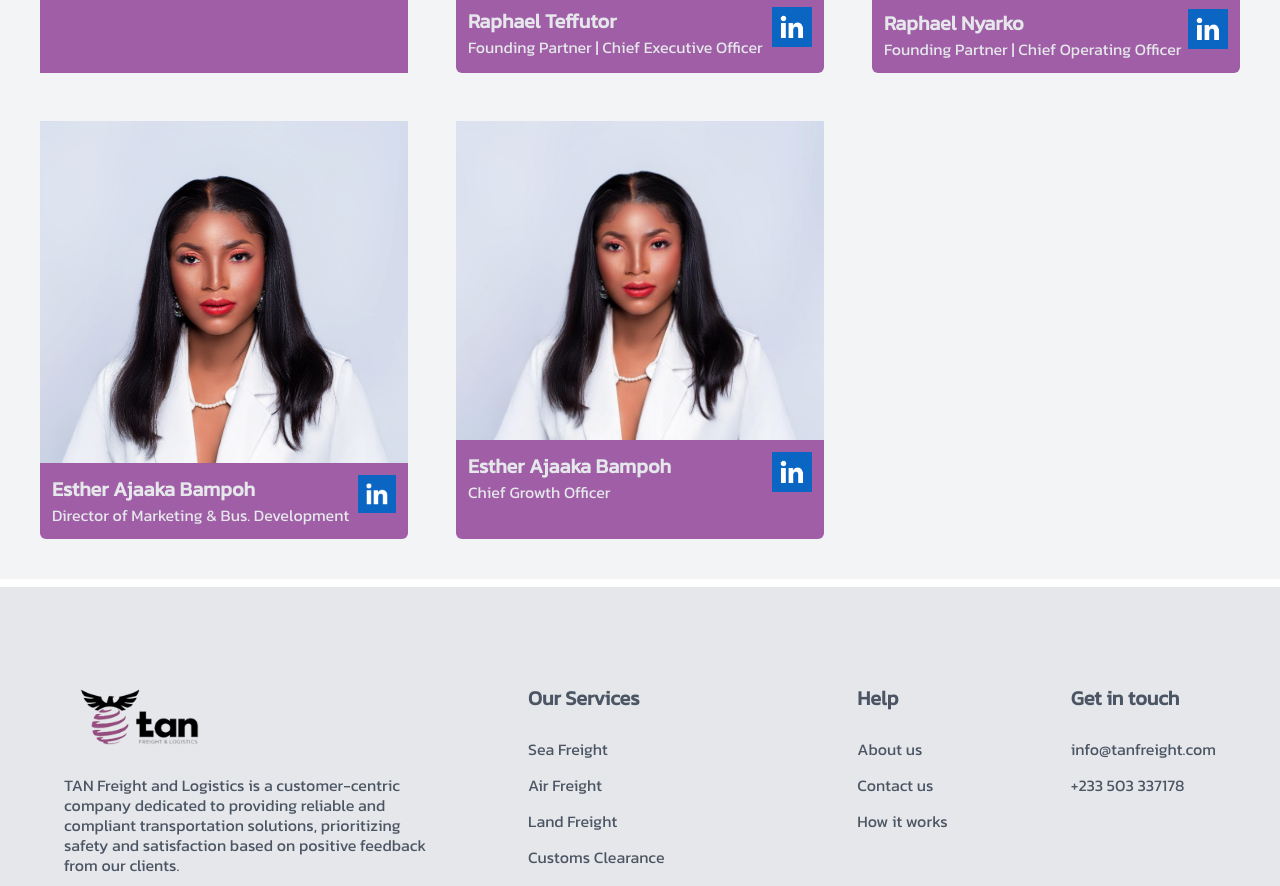
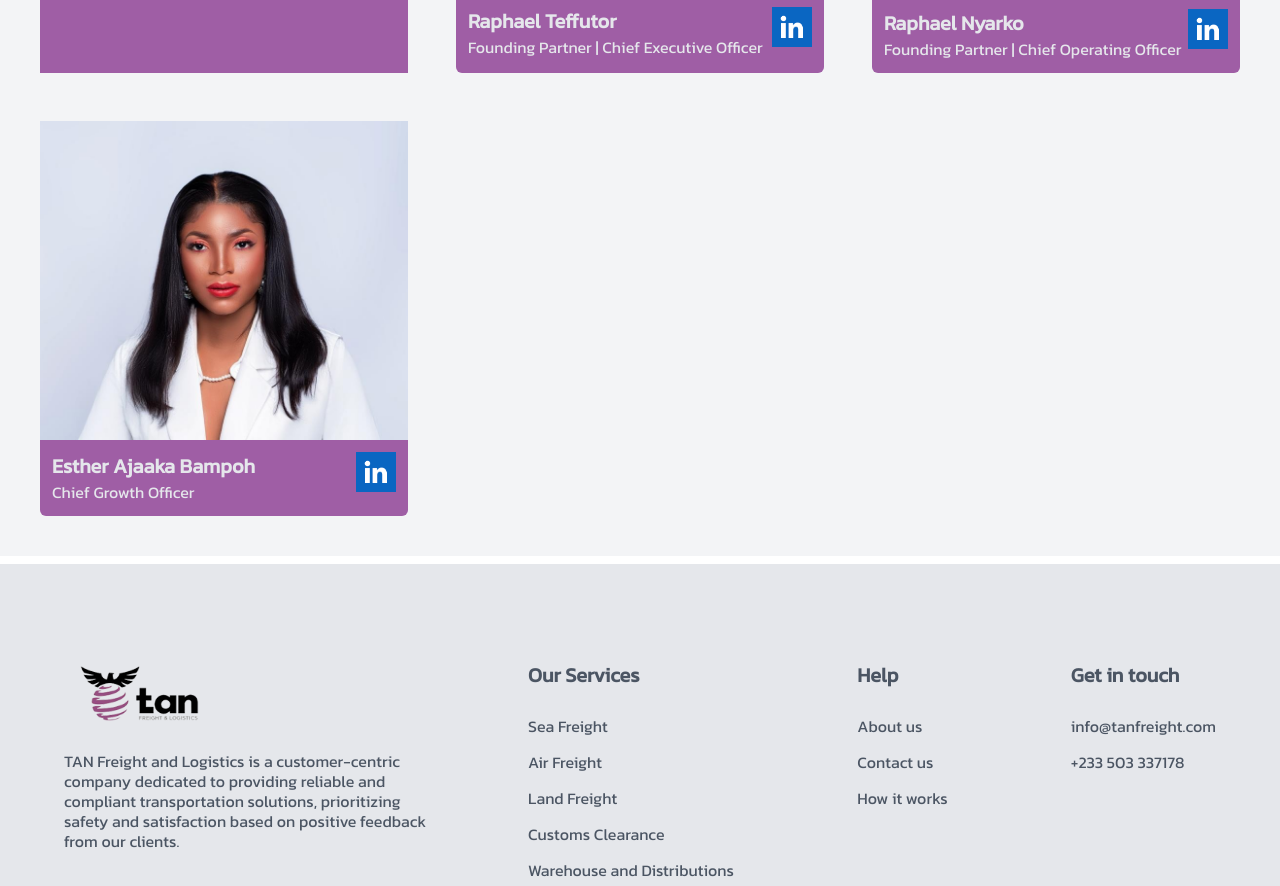
Before and after one commit to Saintholi/tanfreight-main-main, a Next.js app: page /about in a window 1280 px wide. Shown: the part 1420-2306 px from the top of the page. Built offline with nearby package versions, Linux system fonts and the light colour scheme.

Commit message:
Update ManagementTeam.tsx

```diff
--- a/components/ManagementTeam.tsx
+++ b/components/ManagementTeam.tsx
@@ -219,41 +219,6 @@ const ManagementTeam = () => {
               </div>
             </div>
           </div>
-           <div className="rounded-md bg-purple-2 text-gray-200">
-            <Link href="">
-              <Image
-                src="/managements/EB-2.JPG"
-                width={400}
-                height={400}
-                alt="tan stuff tan logistics"
-              />
-            </Link>
-            <div className="flex items-start justify-between p-3">
-              <div>
-                <h3 className="text-xl font-semibold">Esther Ajaaka Bampoh</h3>
-                <p>Director of Marketing & Bus. Development</p>
-              </div>
-              <div className="flex items-center justify-center gap-3 align-baseline">
-                {/* <Link
-                  href="mailto:esther.bampoh@tanfreight.com"
-                  className="email"
-                >
-                  <span className="text-4xl">&#9993;</span>
-                </Link> */}
-                <Link href="https://www.linkedin.com/in/esther-nanaama-bampoh-53a2331a1?miniProfileUrn=urn%3Ali%3Afs_miniProfile%3AACoAAC8ysj4BR37_DvcCFnwICXifPV7Gci4Q-MM&lipi=urn%3Ali%3Apage%3Ad_flagship3_company%3BZsrooM54R%2B2Jc6bejOV0Mw%3D%3D">
-                  <Image
-                    src="/managements/linkedin.png"
-                    alt="tan stuff tan logistics"
-                    width={38}
-                    height={38}
-                  />
-                </Link>
-                {/* <Link href="">
-                  <Image src="/ig.png" alt="" width={30} height={30} />
-                </Link> */}
-              </div>
-            </div>
-          </div>
           <div className="rounded-md bg-purple-2 text-gray-200">
             <Image
               src="/managements/EB-3.jpg"
```
